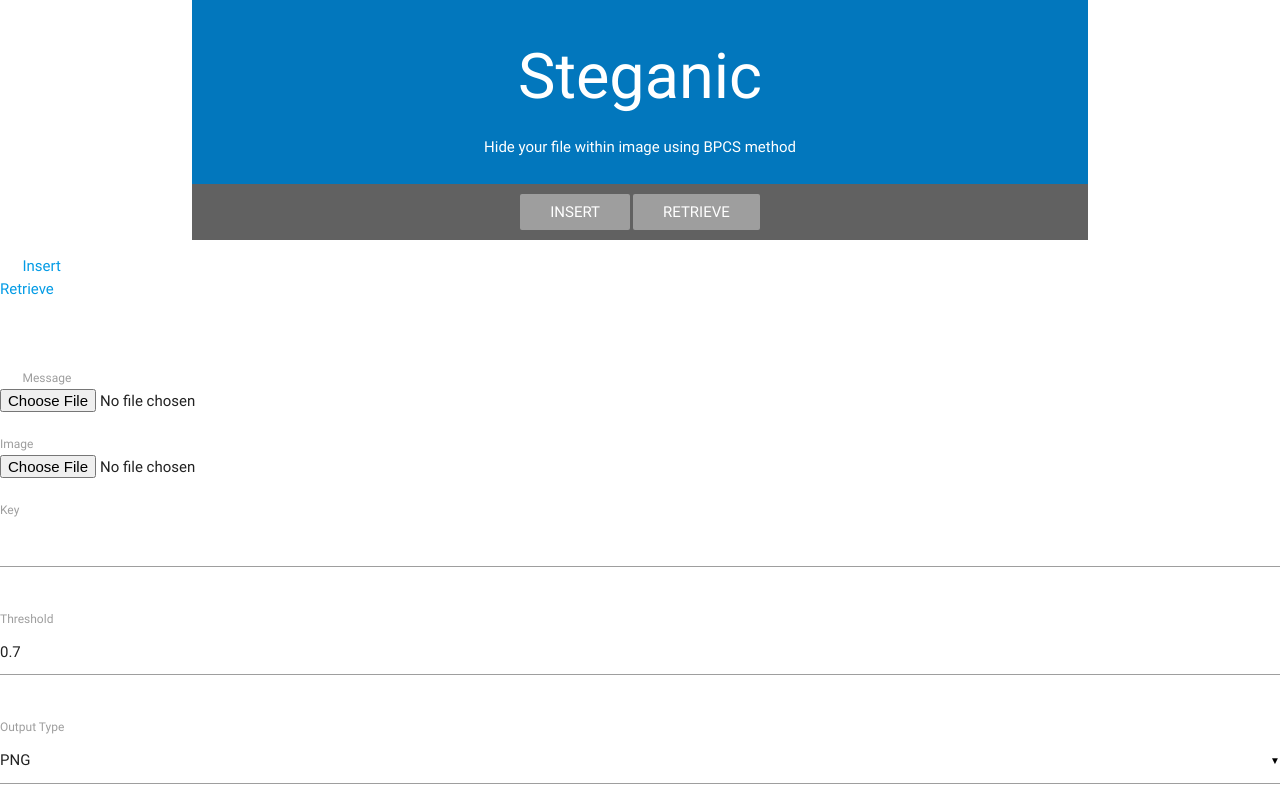
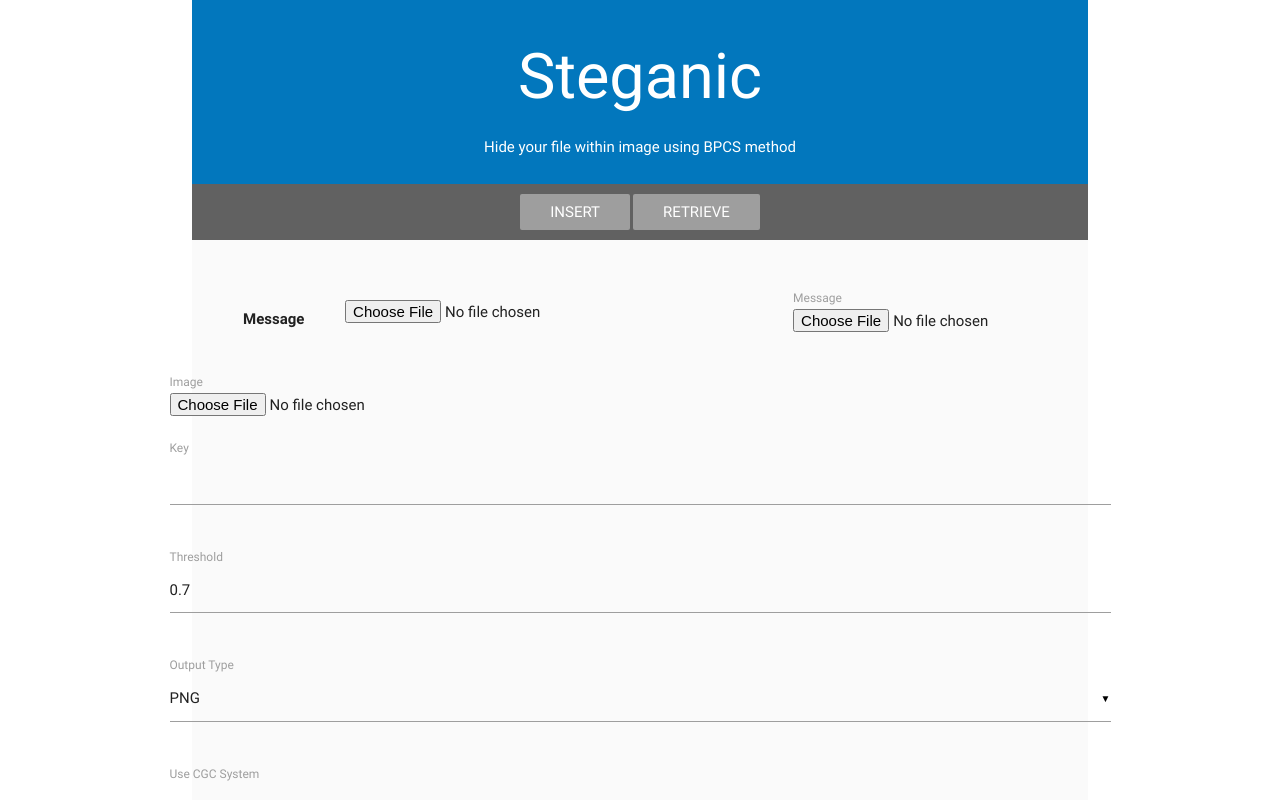
Before and after one commit to kriptografi/steganic, a React (Create React App) app in the folder frontend/: page /#/ in a window 1280 px wide. Shown: the top 800 px of the page. Built offline with nearby package versions, Linux system fonts and the light colour scheme.

Commit message:
Prepare html for insert form

```diff
--- a/frontend/public/index.html
+++ b/frontend/public/index.html
@@ -42,10 +42,6 @@
 
     <div id="root"></div>
 
-    <div class="container center grey darken-2" style="padding:0.7em">
-      <a class="waves-effect waves-light btn-flat grey darken-1 white-text">Insert</a>
-      <a class="waves-effect waves-light btn-flat grey white-text">Retrieve</a>
-    </div>
     <div class="container grey lighten-5">
       <br>
       <br>
--- a/frontend/src/App.js
+++ b/frontend/src/App.js
@@ -11,20 +11,15 @@ class App extends Component {
           <Link className="waves-effect waves-light btn-flat grey white-text" style={{marginRight:3}}to="/insert">Insert</Link>
           <Link className="waves-effect waves-light btn-flat grey white-text" to="/retrieve">Retrieve</Link>
         </div>
-        <div className="row">
-          <div className="col" />
-          <div className="col-8">
-            <ul className="nav nav-pills nav-fill">
-              <li className="nav-item">
-                <Link className="nav-link" to="/insert">Insert</Link>
-              </li>
-              <li className="nav-item">
-                <Link className="nav-link" to="/retrieve">Retrieve</Link>
-              </li>
-            </ul>
+
+        <div class="container grey lighten-5">
+          <br/>
+          <br/>
+          <div class="row">
+            <Route exact path='/' component={InsertForm} />
+            <Route exact path='/insert' component={InsertForm} />
+            <Route exact path='/retrieve' component={RetrieveForm} />
           </div>
-          <div className="col" />
-
         </div>
 
         <div className="row" style={{marginTop: 50}}>
--- a/frontend/src/InsertForm.js
+++ b/frontend/src/InsertForm.js
@@ -75,6 +75,23 @@ class InsertForm extends Component {
   render() {
     return (
       <div>
+
+        {/* Form section */}
+        <div className="col s12 m8">
+          <div className="row">
+            <div className="col s2 m2 offset-m1">
+              <br/><b>Message</b>
+            </div>
+            <div className="col s10 m8 input-field">
+              <input ref={(input) => { this.plainFileInput = input }} type="file"/>
+            </div>
+          </div>
+        </div>
+
+        {/* Preview section */}
+        <div className="col s12 m4">
+
+        </div>
 
         <div>
           <div className="form-group row">
```
